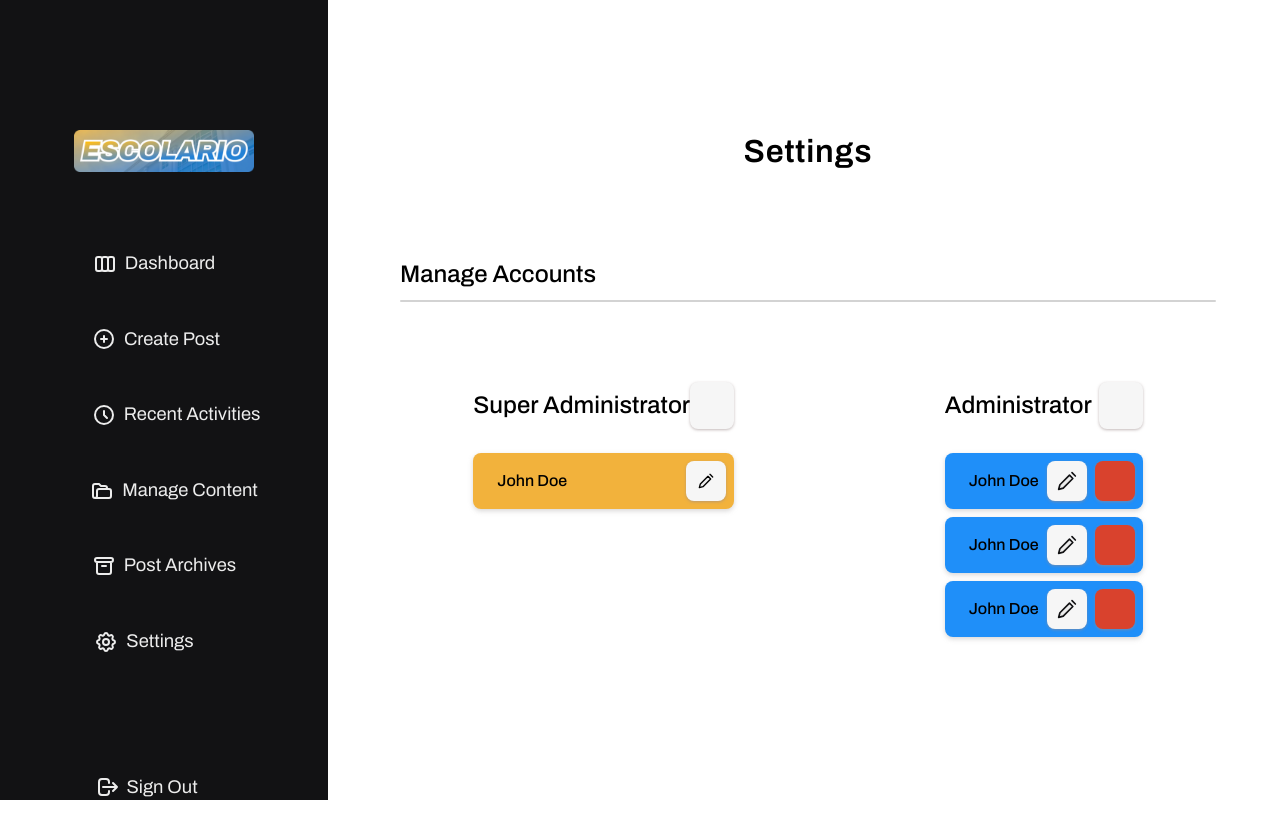
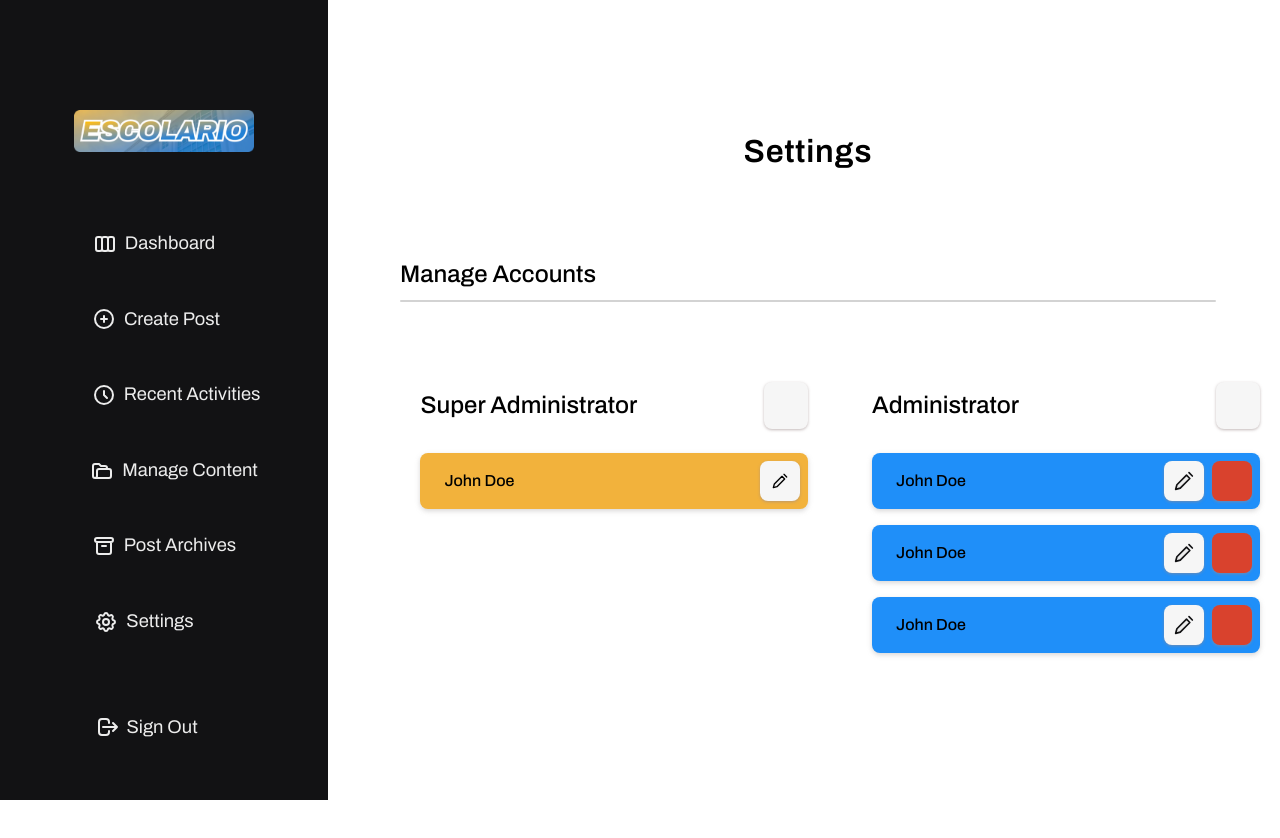
Before and after one commit to judgemongcal/se-becarios-cms, a React (Vite) app in the folder becarios-admin/: page /settings in a window 1280 px wide. Shown: the top 838 px of the page. Before the commit the page ends 800 px from the top, so only its background shows below. Built offline with nearby package versions, Linux system fonts and the light colour scheme; some icons are missing.

Commit message:
adjusted NavBar and Settings page components

```diff
--- a/becarios-admin/src/components/global/NavBar.jsx
+++ b/becarios-admin/src/components/global/NavBar.jsx
@@ -16,10 +16,10 @@ function NavBar() {
       <img
         src="./src/assets/org_logo.png"
         alt=""
-        className="fixed top-[50px] mb-10 mt-[80px] w-[180px]"
+        className="fixed top-[50px] mb-10 mt-[60px] w-[180px]"
       />
       <div className="user-details"></div>
-      <section className="navigation fixed top-[250px] -ml-5 flex flex-col items-center justify-center gap-[3rem] text-[1.15rem]">
+      <section className="navigation fixed top-[230px] -ml-5 flex flex-col items-center justify-center gap-[3rem] text-[1.15rem]">
         <NavLink
           to="/dashboard"
           className="dashboard hover:fill-brand-yellow hover:text-brand-yellow flex items-center justify-center gap-2"
@@ -62,7 +62,7 @@ function NavBar() {
 
         <NavLink
           to="/settings"
-          className="settings  hover:fill-brand-yellow hover:text-brand-yellow mb-[70px] flex items-center justify-center gap-2"
+          className="settings  hover:fill-brand-yellow hover:text-brand-yellow mb-[30px] flex items-center justify-center gap-2"
         >
           <HiOutlineCog className="-ml-5 h-auto w-[24px]" />
           <p>Settings</p>
--- a/becarios-admin/src/components/settings/AdminList.jsx
+++ b/becarios-admin/src/components/settings/AdminList.jsx
@@ -3,17 +3,18 @@ import AdminListItem from './AdminListItem';
 
 function AdminList() {
   return (
-    <div className="flex flex-col gap-2">
+    <div className="flex flex-col gap-2  sm:min-w-[100%] md:max-w-[100%] lg:min-w-[50%] lg:max-w-[100%]">
       <div className="mb-[1rem] flex flex-row items-center justify-between">
         <h2 className=" text-left text-[1.10rem] font-medium md:text-[1.5rem]">
           Administrator
         </h2>
         <AdminSettingsBtn />
       </div>
-
-      <AdminListItem />
-      <AdminListItem />
-      <AdminListItem />
+      <div className="items flex flex-col gap-4">
+        <AdminListItem />
+        <AdminListItem />
+        <AdminListItem />
+      </div>
     </div>
   );
 }
--- a/becarios-admin/src/components/settings/SuperAdminList.jsx
+++ b/becarios-admin/src/components/settings/SuperAdminList.jsx
@@ -2,14 +2,16 @@ import { AdminSettingsBtn } from '../global/Button';
 import { SuperAdminListItem } from './SuperAdminListItem';
 function SuperAdminList() {
   return (
-    <div className="flex flex-col gap-2">
+    <div className="flex flex-col gap-2  sm:min-w-[100%] md:max-w-[100%] lg:min-w-[50%] lg:max-w-[100%]">
       <div className="mb-[1rem] flex flex-row items-center justify-between">
         <h2 className=" text-left text-[1.10rem] font-medium md:text-[1.5rem]">
           Super Administrator
         </h2>
         <AdminSettingsBtn />
       </div>
-      <SuperAdminListItem />
+      <div className="items flex flex-col gap-4">
+        <SuperAdminListItem />
+      </div>
     </div>
   );
 }
--- a/becarios-admin/src/components/settings/SuperAdminListItem.jsx
+++ b/becarios-admin/src/components/settings/SuperAdminListItem.jsx
@@ -2,7 +2,7 @@ import { LuPencil } from 'react-icons/lu';
 
 export function SuperAdminListItem() {
   return (
-    <div className="bg-brand-yellow rounded-8 shadow-shadow-db flex flex-row items-center justify-between gap-2 p-2">
+    <div className="bg-brand-yellow rounded-8 shadow-shadow-db flex w-[100%] flex-row items-center justify-between gap-2 p-2">
       <div className="admin-name ml-4 font-medium">
         <p>John Doe</p>
       </div>
--- a/becarios-admin/src/pages/Settings.jsx
+++ b/becarios-admin/src/pages/Settings.jsx
@@ -12,7 +12,7 @@ function Settings() {
         <NavBarMobile />
       </div>
 
-      <div className="content mt-[10rem] flex w-[100%] flex-col gap-[5rem] px-9 md:mb-[5rem] md:px-16 lg:ml-[21rem] lg:mt-[8rem]">
+      <div className="content mt-[10rem] flex w-[100%] flex-col gap-[5rem] px-9 md:mb-[5rem] md:px-16 lg:ml-[21rem] lg:mt-[8rem] lg:pb-[20%]">
         <PageTitle title="Settings" />
         <div className="heading">
           <h2 className="pb-2 text-left text-[1.25rem] font-medium md:text-[1.5rem]">
@@ -21,7 +21,7 @@ function Settings() {
           <div className="rounded-8 bg-brand-gray w-[100%] py-[0.05rem] opacity-[25%]"></div>
         </div>
         {/* <div className="admin-lists flex flex-col gap-[2rem] xl:flex-row"> */}
-        <div className="content flex flex-col justify-around gap-[4rem] xl:flex-row">
+        <div className="content mx-auto flex w-[95%] flex-col justify-around gap-[4rem] xl:flex-row">
           <SuperAdminList />
           <AdminList />
         </div>
```
